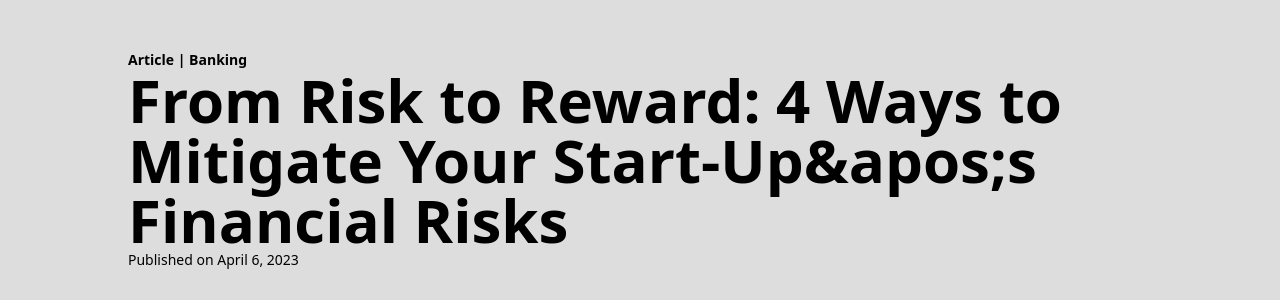
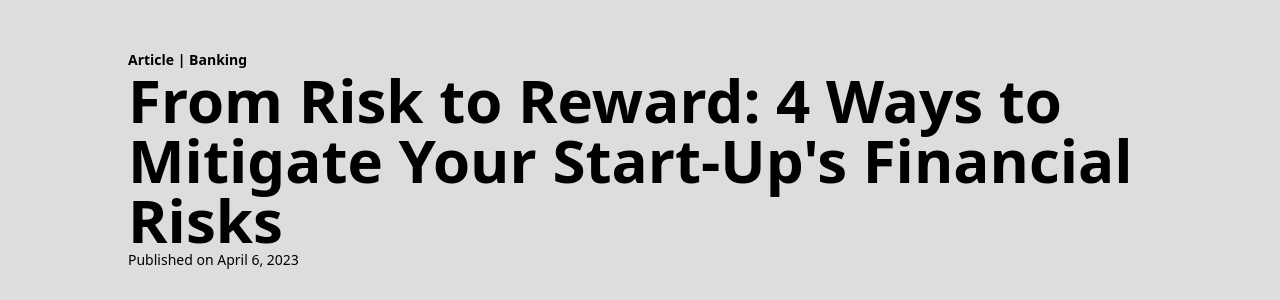
Before and after one commit to tanujchowdhury/nextjs-arightco-website, a Next.js app: page /blog/from-risk-to-reward in a window 1280 px wide. Shown: the part 126-426 px from the top of the page. Built offline with nearby package versions, Linux system fonts and the light colour scheme.

Commit message:
fix title on blog post

```diff
--- a/pages/blog/from-risk-to-reward.tsx
+++ b/pages/blog/from-risk-to-reward.tsx
@@ -8,7 +8,7 @@ export default function FromRiskToReward() {
     <Layout>
       <ArticleLayout
         title={
-          "From Risk to Reward: 4 Ways to Mitigate Your Start-Up&apos;s Financial Risks"
+          "From Risk to Reward: 4 Ways to Mitigate Your Start-Up's Financial Risks"
         }
         industry={"Banking"}
         date={"April 6, 2023"}
```
